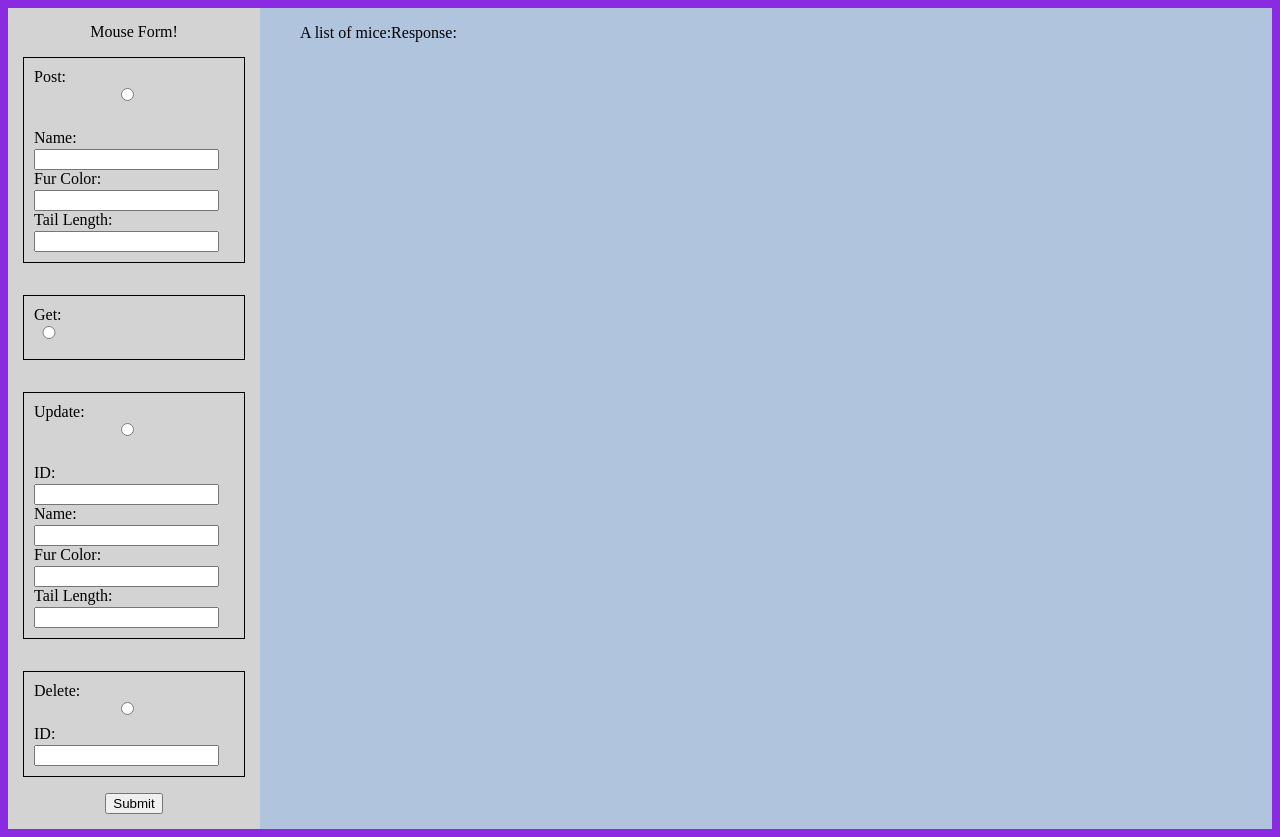
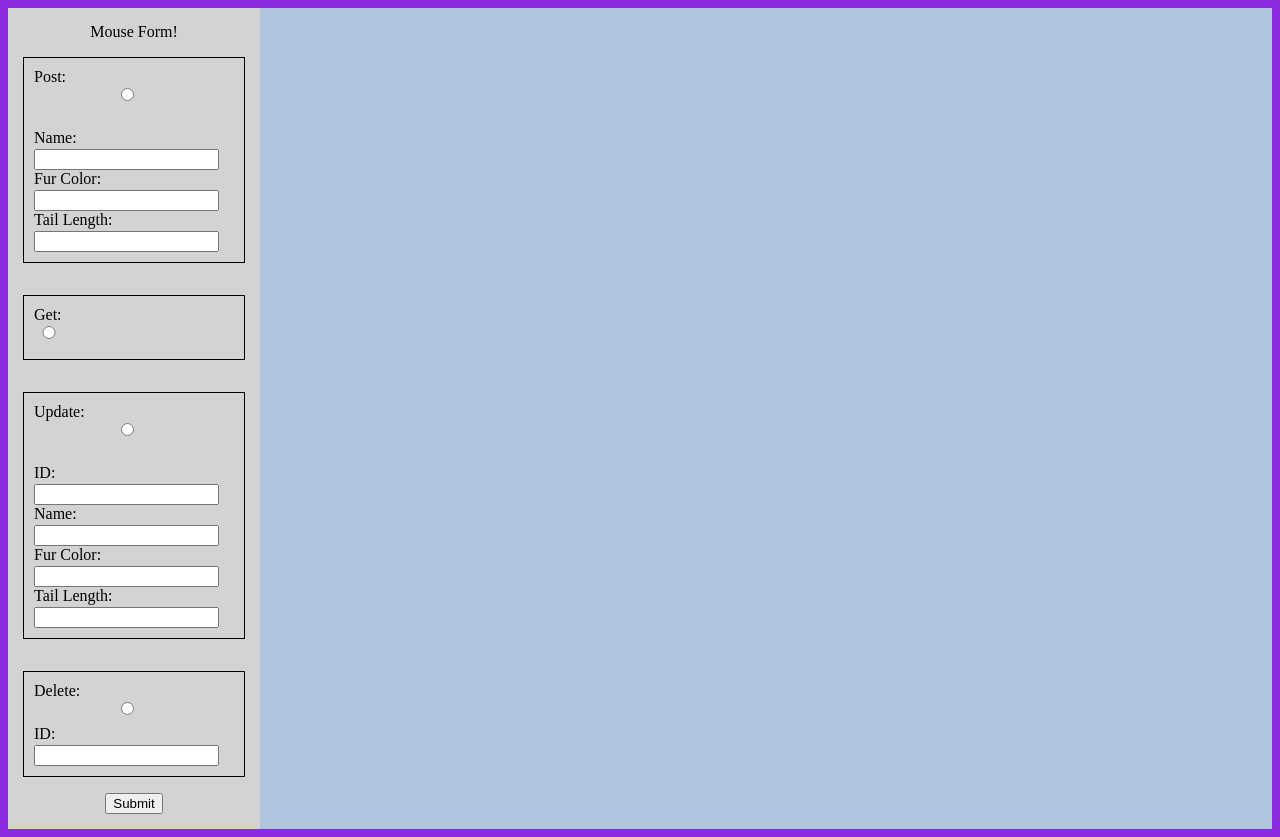
Before and after one commit to franco-ortega/bonus-lab-crud-app-front-end, a React app: page / in a window 1280 px wide. Built offline with nearby package versions, Linux system fonts and the light colour scheme.

Commit message:
clean up code

```diff
--- a/src/components/app/App.jsx
+++ b/src/components/app/App.jsx
@@ -1,12 +1,10 @@
-import React, { useState } from 'react';
+import React from 'react';
 import MiceList from '../mice/MiceList';
 import MouseForm from '../mice/MouseForm';
 import { useMouseForm } from '../../hooks/useMouseForm';
 import styles from './App.css';
 
 export default function App() {
-  const [response, setResponse] = useState([]);
-
   const {
     onNameChange,
     onFurChange,
@@ -24,8 +22,6 @@ export default function App() {
   return (
     <div className={styles.App}>
       <MouseForm
-        // name={name}
-        // method={method}
         onNameChange={onNameChange}
         onFurChange={onFurChange}
         onTailChange={onTailChange}
@@ -36,13 +32,9 @@ export default function App() {
         onIdDeleteChange={onIdDeleteChange}
         onMethodChange={onMethodChange}
         onFormSubmit={onFormSubmit}
-        response={response}
-        setResponse={setResponse}
       />
       <MiceList
         mice={mice}
-        response={response}
-        setResponse={setResponse}
       />
     </div>
   );
--- a/src/components/mice/MiceList.jsx
+++ b/src/components/mice/MiceList.jsx
@@ -1,10 +1,7 @@
 import React from 'react';
 import PropTypes from 'prop-types';
-import MouseDetails from './MouseDetails';
-import { useMiceList } from '../../hooks/useMiceList';
-import { useMouseForm } from '../../hooks/useMouseForm';
 
-export default function MiceList({ mice, response }) {
+export default function MiceList({ mice }) {
 
   const miceElements = mice.map(mouse => (
     <li key={mouse.id}>
@@ -15,10 +12,7 @@ export default function MiceList({ mice, response }) {
   ));
   return (
     <ul>
-      A list of mice:
-      {/* <MouseDetails /> */}
       {miceElements}
-      Response: {response}
     </ul>
   );
 }
@@ -29,6 +23,5 @@ MiceList.propTypes = {
     name: PropTypes.string.isRequired,
     furColor: PropTypes.string.isRequired,
     tailLength: PropTypes.number.isRequired,
-  })).isRequired,
-  response: PropTypes.array
+  })).isRequired
 };
--- a/src/components/mice/MouseDetails.jsx
+++ /dev/null
@@ -1,9 +0,0 @@
-import React from 'react';
-
-export default function MouseDetails() {
-  return (
-    <div>
-      Mouse Details live here.
-    </div>
-  );
-}
```
Also changed, not shown: src/components/mice/MouseForm.jsx (+2 -8 lines), src/hooks/useMiceList.jsx (deleted, +0 -16 lines), src/hooks/useMouseForm.js (+2 -8 lines).
